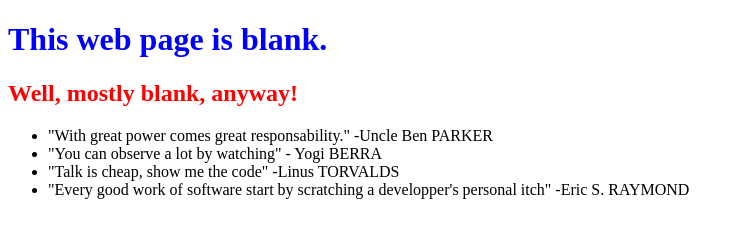
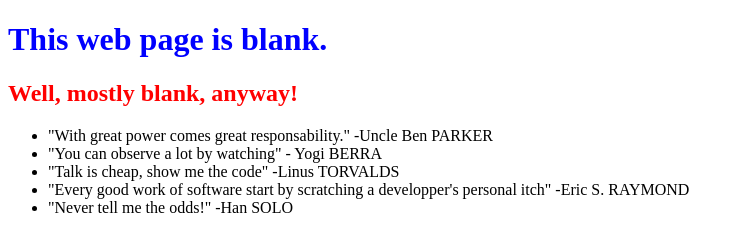
Before and after one commit to SopraSteria-Steven-IP/Test1, a plain HTML site: page index.html in a window 1280 px wide. Shown: the whole page, without its empty margins (0-744 px from the left). Drawn offline with Linux system fonts and the light colour scheme.

Commit message:
Added Han SOLO quote

```diff
--- a/index.html
+++ b/index.html
@@ -13,6 +13,7 @@
             <li>"You can observe a lot by watching" - Yogi BERRA</li>
             <li>"Talk is cheap, show me the code" -Linus TORVALDS</li>
             <li>"Every good work of software start by scratching a developper's personal itch" -Eric S. RAYMOND</li>
+            <li>"Never tell me the odds!" -Han SOLO</li>
         </ul>
     </body>
 </html>
```
